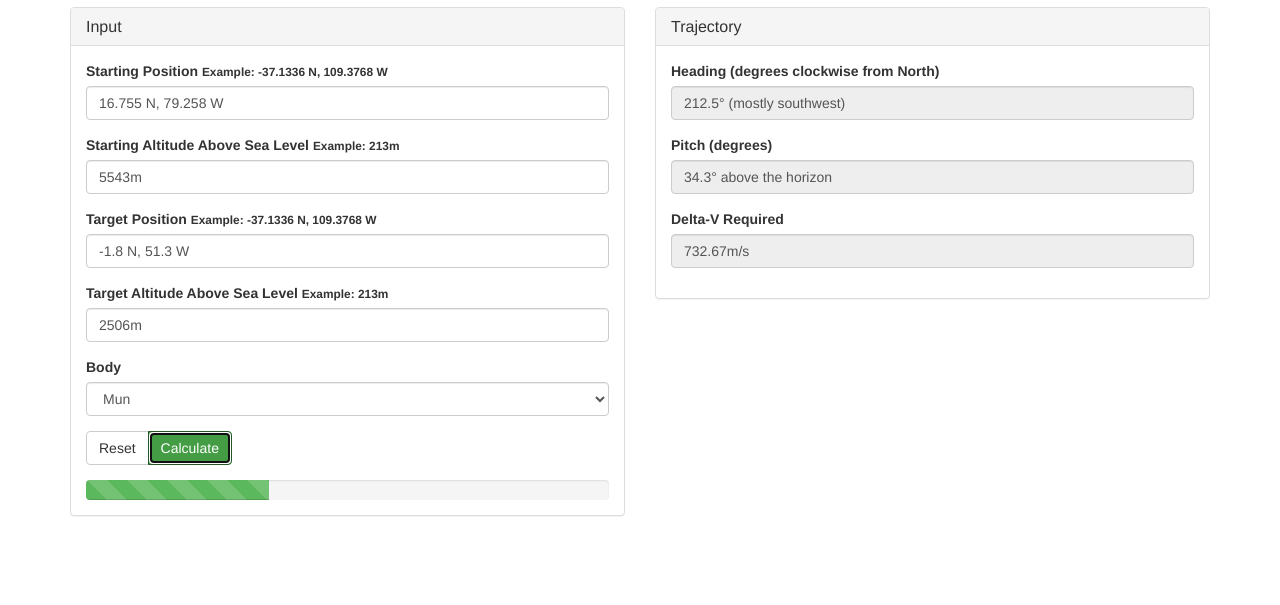
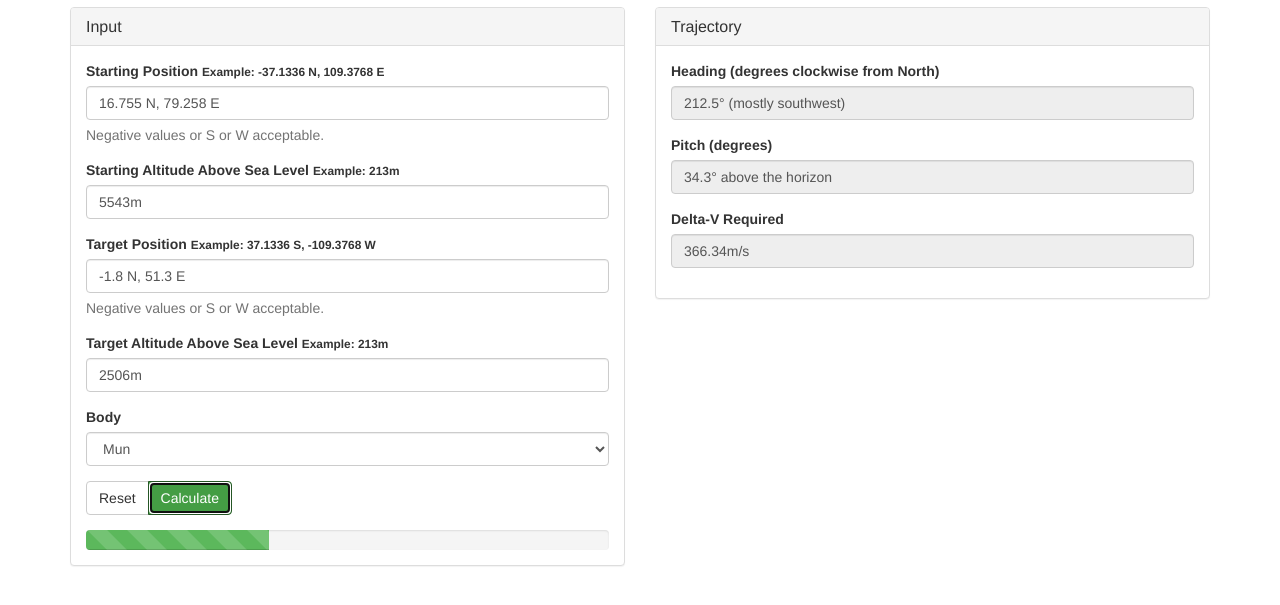
Before and after one commit to whiterook6/tunguska-event, a website: page index.html in a window 1280 px wide. Both pictures are taken after a click on the button "Calculate". Shown: the part 63-668 px from the top of the page. Drawn offline with nearby package versions, Linux system fonts and the light colour scheme.

Commit message:
Added negatives or S or W for inputs

```diff
--- a/index.html
+++ b/index.html
@@ -33,16 +33,18 @@
 						</div>
 						<form class="panel-body" id="form_input">
 							<div class="form-group">
-								<label for="starting_position" class="control-label">Starting Position <small>Example: -37.1336 N, 109.3768 W</small></label>
-								<input type="text" id="starting_position" class="form-control" value="16.755 N, 79.258 W"/>
+								<label for="starting_position" class="control-label">Starting Position <small>Example: -37.1336 N, 109.3768 E</small></label>
+								<input type="text" id="starting_position" class="form-control" value="16.755 N, 79.258 E"/>
+								<p class="help-block">Negative values or S or W acceptable.</p>
 							</div>
 							<div class="form-group">
 								<label for="starting_asl" class="control-label">Starting Altitude Above Sea Level <small>Example: 213m</small></label>
 								<input type="text" id="starting_asl" class="form-control" value="5543m"/>
 							</div>
 							<div class="form-group">
-								<label for="target_position" class="control-label">Target Position <small>Example: -37.1336 N, 109.3768 W</small></label>
-								<input type="text" id="target_position" class="form-control" value="-1.8 N, 51.3 W"/>
+								<label for="target_position" class="control-label">Target Position <small>Example: 37.1336 S, -109.3768 W</small></label>
+								<input type="text" id="target_position" class="form-control" value="-1.8 N, 51.3 E"/>
+								<p class="help-block">Negative values or S or W acceptable.</p>
 							</div>
 							<div class="form-group">
 								<label for="target_asl" class="control-label">Target Altitude Above Sea Level <small>Example: 213m</small></label>
--- a/script.js
+++ b/script.js
@@ -67,13 +67,24 @@ $(function() {
 
 	// reading input
 	function parse_coordinates(input){
-		var geo_regex = /(\-?\d+\.\d+).*N, (\-?\d+\.\d+).*W/;
+		var geo_regex = /(\-?\d+\.\d+).*([NS]), (\-?\d+\.\d+).*([WE])/;
 		var start = input.val();
 		var match = geo_regex.exec(start);
 
+		var lat = Math.radians(parseFloat(match[1]));
+		var lon = Math.radians(parseFloat(match[3]));
+
+		if (match[2] == 'S'){ // flip
+			lat = -lat;
+		}
+
+		if (match[4] == 'W'){
+			lon = -lon;
+		}
+
 		return {
-			lat: Math.radians(parseFloat(match[1])),
-			lon: Math.radians(parseFloat(match[2]))
+			lat: lat,
+			lon: lon,
 		};
 	}
 
@@ -162,12 +173,7 @@ $(function() {
 
 	function calculate_deltav(orbit, start, end, body){
 		var altitude_1 = start.asl + body.R;
-		var v1 = Math.sqrt(body.GM * ((2/altitude_1) - (1/orbit.a)));
-
-		var altitude_2 = end.asl + body.R;
-		var v2 = Math.sqrt(body.GM * ((2/altitude_2) - (1/orbit.a)));
-
-		return v1 + v1;
+		return Math.sqrt(body.GM * ((2/altitude_1) - (1/orbit.a)));
 	}
 
 	function calculate_true_anomaly(orbit, start, end){
```
